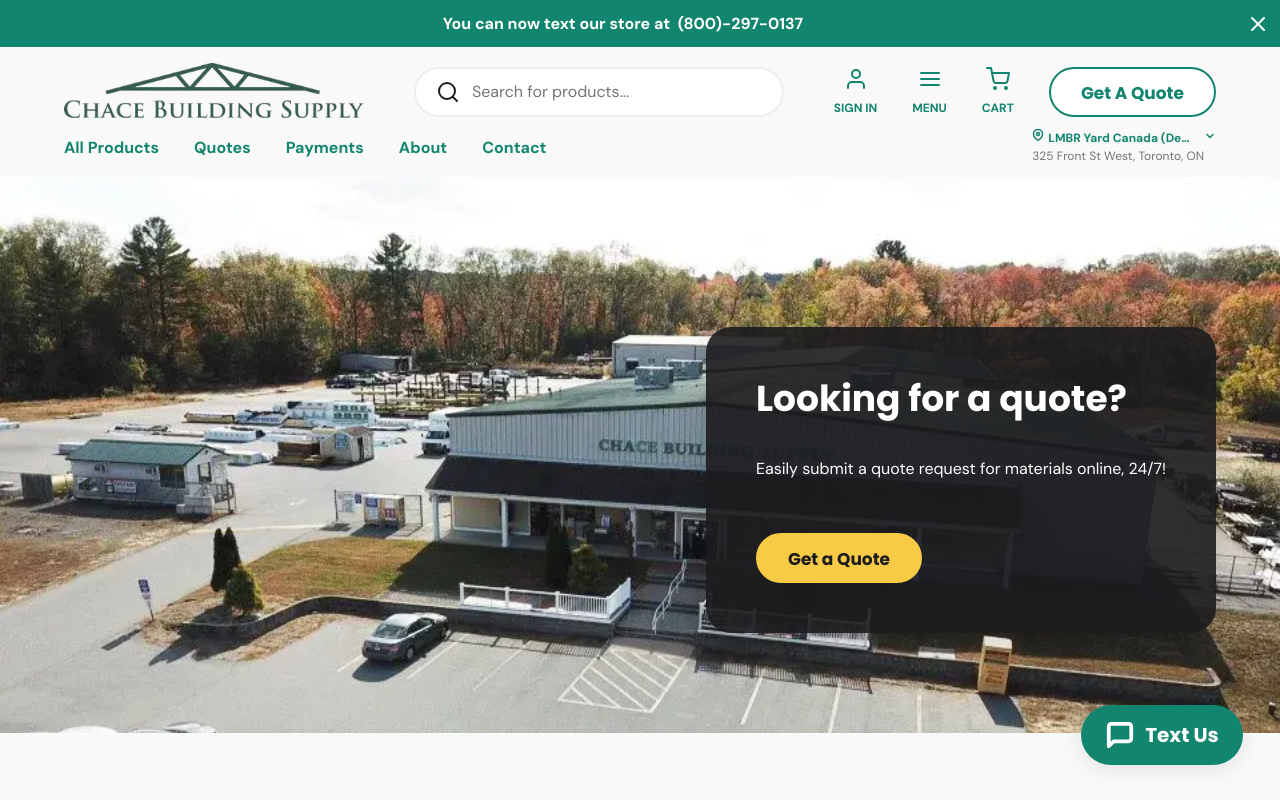
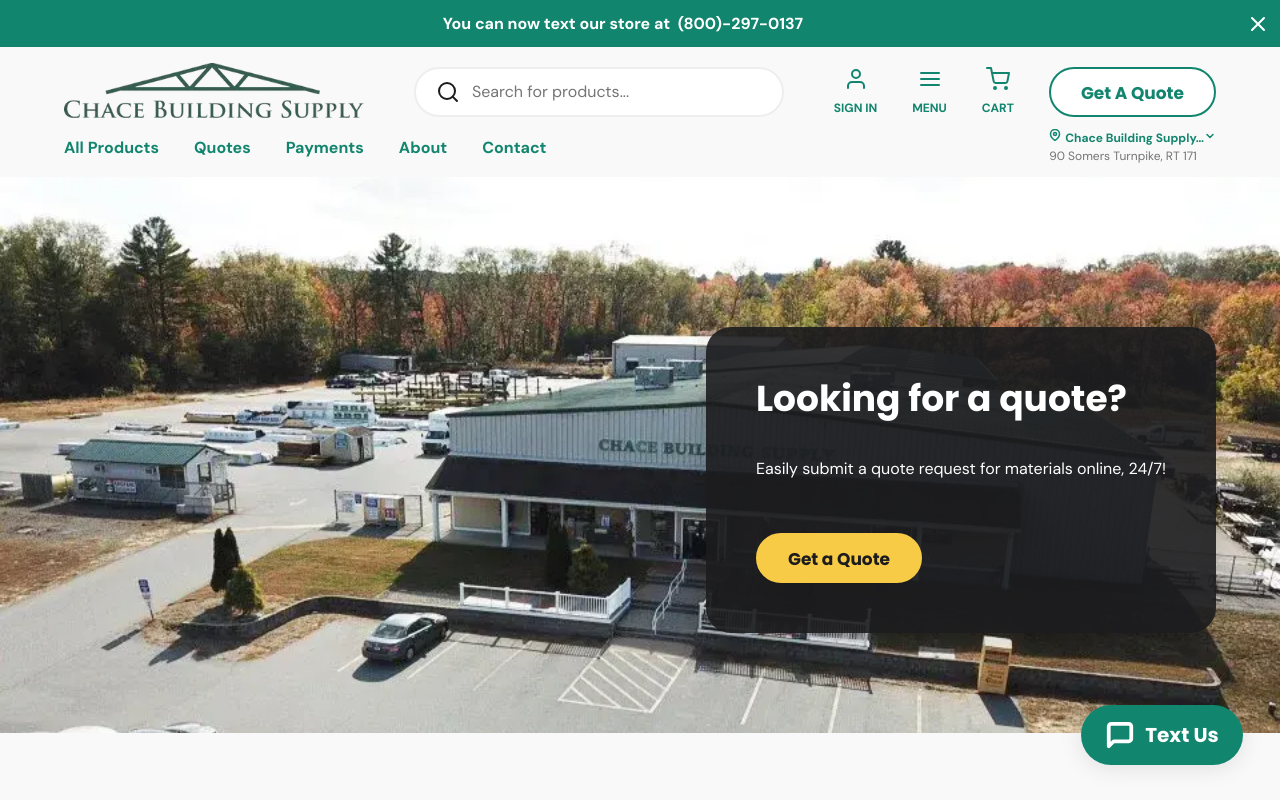
Before and after one commit to nicolenam/chace-builder-supply-website, a React (Create React App) app: page / in a window 1280 px wide. Shown: the top 800 px of the page. Built offline with nearby package versions, Linux system fonts and the light colour scheme.

Commit message:
Added empty value for href attribute in nav for all products so menu can work

```diff
--- a/src/components/Footer.js
+++ b/src/components/Footer.js
@@ -13,10 +13,10 @@ const Footer = () => {
                         <div className="sc-bdfBwQ sc-hgPISZ cIKpxU gtqbjT">
                             <div className="sc-bdfBwQ sc-dlfnbm sc-kemFKM cIKpxU bcaJjD gjGVCn">
                                 <div className="sc-bdfBwQ cIKpxU">
-                                    <p className="sc-fvhGYg bwWsNa">325 Front St West, Toronto&nbsp;ON</p>
+                                    <p className="sc-fvhGYg bwWsNa">90 Somers Turnpike, RT 171, <br />PO Box 489, Woodstock, CT 06281</p>
                                     <p className="sc-fvhGYg bwWsNa">Phone: 1 (437) 747-8473</p>
-                                    <a href="mailto:dev+test@toolbx.com?subject=" className="sc-fxNNfJ eHPhCZ sc-hFupcP jqYZPY" color="#12856e">
-                                        dev+test@toolbx.com
+                                    <a href="mailto:info@chacebuildingsupply.comhow to ?subject=" className="sc-fxNNfJ eHPhCZ sc-hFupcP jqYZPY" color="#12856e">
+                                        info@chacebuildingsupply.comhow to
                                     </a>
                                 </div>
                                 <div className="sc-bdfBwQ cIKpxU">
--- a/src/components/Navigation.js
+++ b/src/components/Navigation.js
@@ -56,8 +56,8 @@ const Navigation = () => {
       </div>
 
       <div className="secondMenu">
-        <div className="secondMenuItem"><a href="/" className="sc-cjHJEj kQbLAY"><p color="#12856e" className="sc-hOqqkJ sc-iXYxDx hsIUPF gqBqms" onClick={handleClick}>All Products</p></a><a className="sc-JooDp huvkpK" href="/quotes"><p color="#12856e" className="sc-hOqqkJ sc-iXYxDx hsIUPF gqBqms">Quotes</p></a><a className="sc-JooDp huvkpK" href="/make-payment"><p color="#12856e" className="sc-hOqqkJ sc-iXYxDx hsIUPF gqBqms">Payments</p></a><a className="sc-JooDp huvkpK" href="/about"><p color="#12856e" className="sc-hOqqkJ sc-iXYxDx hsIUPF gqBqms">About</p></a><a className="sc-JooDp huvkpK" href="/contact"><p color="#12856e" className="sc-hOqqkJ sc-iXYxDx hsIUPF gqBqms">Contact</p></a></div>
-        <div className="sc-gFbBKL ldldDu"><div className="sc-gsTCUz sc-DDwIH bhdLno jumqcW"><div className="sc-bdfBwQ sc-lolLtc cIKpxU dUNriQ"><div className="bhdLno addressSvg"><svg xmlns="http://www.w3.org/2000/svg" width="12" height="12" viewBox="0 0 24 24" fill="none" stroke="#12856e" strokeWidth="3" strokeLinecap="round" strokeLinejoin="round"><path d="M21 10c0 7-9 13-9 13s-9-6-9-13a9 9 0 0 1 18 0z"></path><circle cx="12" cy="10" r="3"></circle></svg><p className="address"><span width="140"><span><span><span>LMBR Yard Canada (De</span></span></span><span>…</span></span></p></div><div className="sc-gsTCUz sc-iWExUG bhdLno clEIld"><p className="addressP">325 Front St West, Toronto, ON</p></div></div><div className="sc-cVkKhd eYtPzt"><svg xmlns="http://www.w3.org/2000/svg" width="12" height="12" viewBox="0 0 24 24" fill="none" stroke="#12856e" strokeWidth="3" strokeLinecap="round"
+        <div className="secondMenuItem"><a href="#0" className="sc-cjHJEj kQbLAY"><p color="#12856e" className="sc-hOqqkJ sc-iXYxDx hsIUPF gqBqms" onClick={handleClick}>All Products</p></a><a className="sc-JooDp huvkpK" href="/quotes"><p color="#12856e" className="sc-hOqqkJ sc-iXYxDx hsIUPF gqBqms">Quotes</p></a><a className="sc-JooDp huvkpK" href="/make-payment"><p color="#12856e" className="sc-hOqqkJ sc-iXYxDx hsIUPF gqBqms">Payments</p></a><a className="sc-JooDp huvkpK" href="/about"><p color="#12856e" className="sc-hOqqkJ sc-iXYxDx hsIUPF gqBqms">About</p></a><a className="sc-JooDp huvkpK" href="/contact"><p color="#12856e" className="sc-hOqqkJ sc-iXYxDx hsIUPF gqBqms">Contact</p></a></div>
+        <div className="sc-gFbBKL ldldDu"><div className="sc-gsTCUz sc-DDwIH bhdLno jumqcW"><div className="sc-bdfBwQ sc-lolLtc cIKpxU dUNriQ"><div className="bhdLno addressSvg"><svg xmlns="http://www.w3.org/2000/svg" width="12" height="12" viewBox="0 0 24 24" fill="none" stroke="#12856e" strokeWidth="3" strokeLinecap="round" strokeLinejoin="round"><path d="M21 10c0 7-9 13-9 13s-9-6-9-13a9 9 0 0 1 18 0z"></path><circle cx="12" cy="10" r="3"></circle></svg><p className="address"><span width="140"><span><span><span>Chace Building Supply</span></span></span><span>…</span></span></p></div><div className="sc-gsTCUz sc-iWExUG bhdLno clEIld"><p className="addressP">90 Somers Turnpike, RT 171</p></div></div><div className="sc-cVkKhd eYtPzt"><svg xmlns="http://www.w3.org/2000/svg" width="12" height="12" viewBox="0 0 24 24" fill="none" stroke="#12856e" strokeWidth="3" strokeLinecap="round"
         strokeLinejoin="round"><polyline points="6 9 12 15 18 9"></polyline></svg></div></div></div>
       </div>
 
--- a/src/styles/Navigation.scss
+++ b/src/styles/Navigation.scss
@@ -298,8 +298,8 @@ a{
 
 .eWiHHB {
     box-sizing: border-box;
-    width: 100%;
-    height: 40px;
+    width: 90%;
+    height: 30px;
     padding: 7px 25px;
     gap: 10px;
     border-radius: 20px;
```
